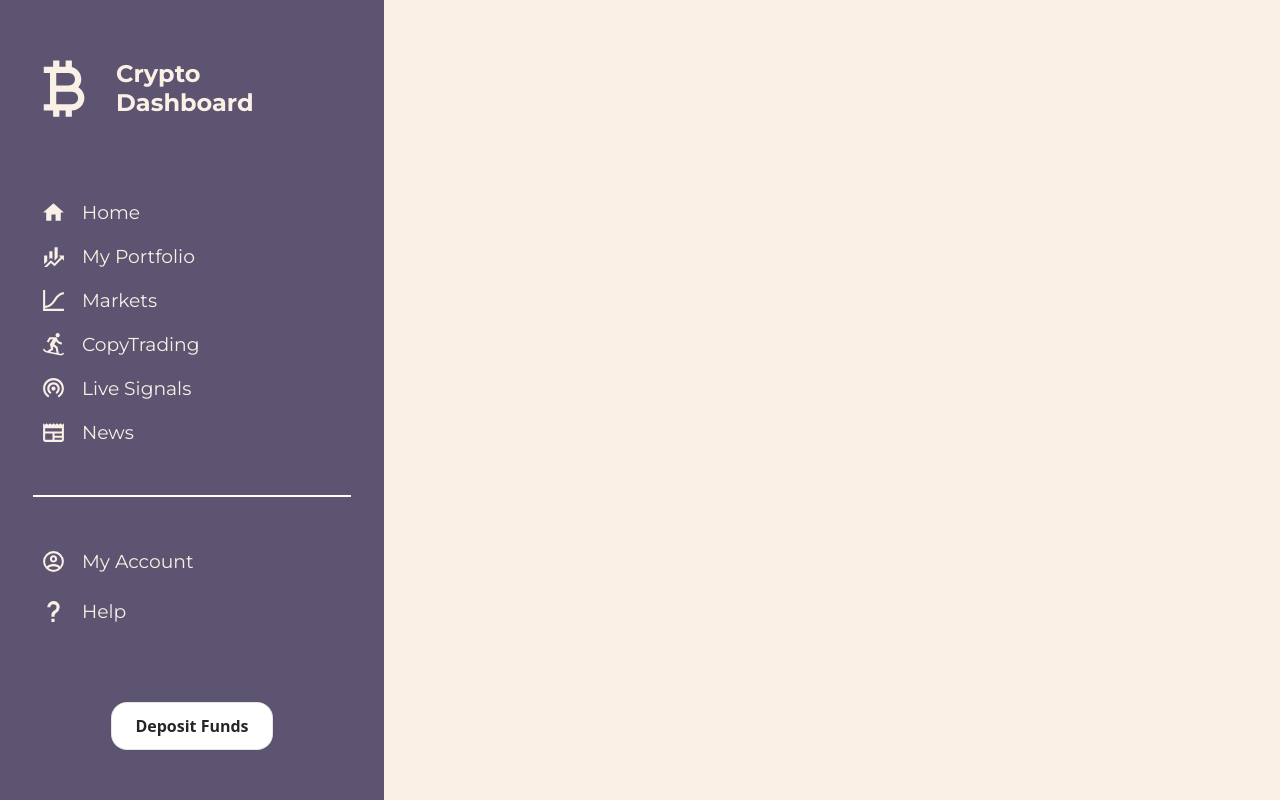
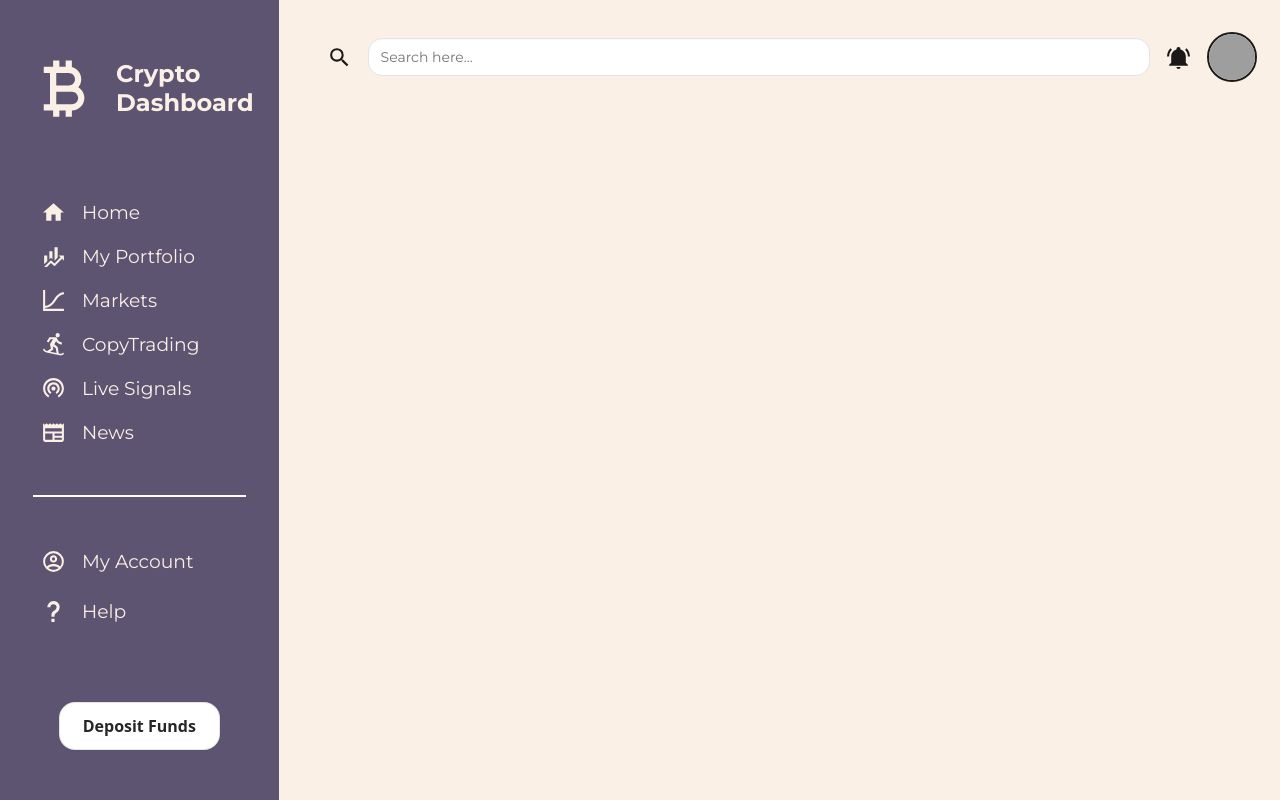
Before and after one commit to crazy-e8/admindashboard, a plain HTML site: page index.html in a window 1280 px wide. Drawn offline with Linux system fonts and the light colour scheme; grey boxes are pictures that could not be loaded; a web font is replaced by a local one.

Commit message:
modified searchbar

```diff
--- a/index.html
+++ b/index.html
@@ -5,6 +5,7 @@
     <meta name="viewport" content="width=device-width, initial-scale=1.0">
     <link rel="stylesheet" href="styles/main.css">
     <link rel="stylesheet" href="styles/nav-style.css">
+    <link rel="stylesheet" href="styles/searchbar.css">
     <title>Admin Dashboard</title>
 </head>
 <body>
@@ -19,37 +20,38 @@
     <div class="nav-links-container">
         <div class="nav-links nav-links-1">
             <div class="nav-link">
-                <svg xmlns="http://www.w3.org/2000/svg" viewBox="0 0 24 24"><title>home</title>
+                <svg class="small-svg" xmlns="http://www.w3.org/2000/svg" viewBox="0 0 24 24"><title>home</title>
                     <path d="M10,20V14H14V20H19V12H22L12,3L2,12H5V20H10Z"/>
                 </svg>
                 <h3>Home</h3>
             </div>
             <div class="nav-link">
-                <svg xmlns="http://www.w3.org/2000/svg" viewBox="0 0 24 24"><title>finance</title>
+                <svg class="small-svg" xmlns="http://www.w3.org/2000/svg" viewBox="0 0 24 24"><title>finance</title>
                     <path d="M6,16.5L3,19.44V11H6M11,14.66L9.43,13.32L8,14.64V7H11M16,13L13,16V3H16M18.81,12.81L17,11H22V16L20.21,14.21L13,21.36L9.53,18.34L5.75,22H3L9.47,15.66L13,18.64"/>
                 </svg>
                 <h3>My Portfolio</h3>
             </div>
             <div class="nav-link">
-                <svg xmlns="http://www.w3.org/2000/svg" viewBox="0 0 24 24"><title>chart-bell-curve-cumulative</title>
+                <svg class="small-svg" xmlns="http://www.w3.org/2000/svg" viewBox="0 0 24 24"><title>
+                    chart-bell-curve-cumulative</title>
                     <path d="M4 19V20H22V22H2V2H4V17C7 17 10 15 12.1 11.4C15.1 6.4 18.4 4 22 4V6C19.2 6 16.5 8.1 13.9 12.5C11.3 16.6 7.7 19 4 19Z"/>
                 </svg>
                 <h3>Markets</h3>
             </div>
             <div class="nav-link">
-                <svg xmlns="http://www.w3.org/2000/svg" viewBox="0 0 24 24"><title>snowboard</title>
+                <svg class="small-svg" xmlns="http://www.w3.org/2000/svg" viewBox="0 0 24 24"><title>snowboard</title>
                     <path d="M21.87 20.37C21.76 20.2 21.62 20.09 21.43 20.06C21.18 20 20.96 20.05 20.78 20.2C20.43 20.5 20.04 20.73 19.58 20.86C19.13 21 18.66 21 18.16 20.9L17.04 20.62L16 14.46L12.74 11.79L14.5 8.94C15.08 9.85 15.85 10.58 16.83 11.14C17.81 11.7 18.88 12 20.03 12V9.97C19.09 9.97 18.26 9.72 17.53 9.22S16.26 8.07 15.92 7.26L15.36 6.05C15.26 5.86 15.08 5.64 14.82 5.39C14.55 5.14 14.19 5 13.72 5H8.07L5.54 9L7.27 10.06L9.14 7H11.5L9 10.95C8.69 11.42 8.6 11.93 8.72 12.5L9.56 15.95L6.06 18.29L5.59 18.19C5.13 18.1 4.7 17.91 4.33 17.61C3.96 17.31 3.68 16.96 3.5 16.56C3.4 16.31 3.23 16.17 3 16.14C2.76 16.08 2.56 16.11 2.39 16.23S2.12 16.5 2.09 16.7C2.06 16.85 2.07 17 2.13 17.17C2.42 17.79 2.83 18.33 3.37 18.78C3.92 19.23 4.55 19.5 5.27 19.64L17.88 22.35C18.6 22.5 19.29 22.5 19.96 22.3C20.63 22.12 21.23 21.79 21.76 21.32C21.88 21.23 21.96 21.11 22 20.95C22 20.73 22 20.54 21.87 20.37M8.77 18.89L11.81 16.89L11.34 13.57L14.19 15.58L14.94 20.2L8.77 18.89M18 3C18 4.11 17.11 5 16 5S14 4.11 14 3 14.9 1 16 1 18 1.9 18 3Z"/>
                 </svg>
                 <h3>CopyTrading</h3>
             </div>
             <div class="nav-link">
-                <svg xmlns="http://www.w3.org/2000/svg" viewBox="0 0 24 24"><title>broadcast</title>
+                <svg class="small-svg" xmlns="http://www.w3.org/2000/svg" viewBox="0 0 24 24"><title>broadcast</title>
                     <path d="M12 10C10.9 10 10 10.9 10 12S10.9 14 12 14 14 13.1 14 12 13.1 10 12 10M18 12C18 8.7 15.3 6 12 6S6 8.7 6 12C6 14.2 7.2 16.1 9 17.2L10 15.5C8.8 14.8 8 13.5 8 12.1C8 9.9 9.8 8.1 12 8.1S16 9.9 16 12.1C16 13.6 15.2 14.9 14 15.5L15 17.2C16.8 16.2 18 14.2 18 12M12 2C6.5 2 2 6.5 2 12C2 15.7 4 18.9 7 20.6L8 18.9C5.6 17.5 4 14.9 4 12C4 7.6 7.6 4 12 4S20 7.6 20 12C20 15 18.4 17.5 16 18.9L17 20.6C20 18.9 22 15.7 22 12C22 6.5 17.5 2 12 2Z"/>
                 </svg>
                 <h3>Live Signals</h3>
             </div>
             <div class="nav-link">
-                <svg xmlns="http://www.w3.org/2000/svg" viewBox="0 0 24 24"><title>newspaper</title>
+                <svg class="small-svg" xmlns="http://www.w3.org/2000/svg" viewBox="0 0 24 24"><title>newspaper</title>
                     <path d="M20,11H4V8H20M20,15H13V13H20M20,19H13V17H20M11,19H4V13H11M20.33,4.67L18.67,3L17,4.67L15.33,3L13.67,4.67L12,3L10.33,4.67L8.67,3L7,4.67L5.33,3L3.67,4.67L2,3V19A2,2 0 0,0 4,21H20A2,2 0 0,0 22,19V3L20.33,4.67Z"/>
                 </svg>
                 <h3>News</h3>
@@ -58,13 +60,14 @@
         <div class="solid-line"></div>
         <div class="nav-links nav-links-2">
             <div class="nav-link">
-                <svg xmlns="http://www.w3.org/2000/svg" viewBox="0 0 24 24"><title>account-circle-outline</title>
+                <svg class="small-svg" xmlns="http://www.w3.org/2000/svg" viewBox="0 0 24 24"><title>
+                    account-circle-outline</title>
                     <path d="M12,2A10,10 0 0,0 2,12A10,10 0 0,0 12,22A10,10 0 0,0 22,12A10,10 0 0,0 12,2M7.07,18.28C7.5,17.38 10.12,16.5 12,16.5C13.88,16.5 16.5,17.38 16.93,18.28C15.57,19.36 13.86,20 12,20C10.14,20 8.43,19.36 7.07,18.28M18.36,16.83C16.93,15.09 13.46,14.5 12,14.5C10.54,14.5 7.07,15.09 5.64,16.83C4.62,15.5 4,13.82 4,12C4,7.59 7.59,4 12,4C16.41,4 20,7.59 20,12C20,13.82 19.38,15.5 18.36,16.83M12,6C10.06,6 8.5,7.56 8.5,9.5C8.5,11.44 10.06,13 12,13C13.94,13 15.5,11.44 15.5,9.5C15.5,7.56 13.94,6 12,6M12,11A1.5,1.5 0 0,1 10.5,9.5A1.5,1.5 0 0,1 12,8A1.5,1.5 0 0,1 13.5,9.5A1.5,1.5 0 0,1 12,11Z"/>
                 </svg>
                 <h3>My Account</h3>
             </div>
             <div class="nav-link">
-                <svg xmlns="http://www.w3.org/2000/svg" viewBox="0 0 24 24"><title>help</title>
+                <svg class="small-svg" xmlns="http://www.w3.org/2000/svg" viewBox="0 0 24 24"><title>help</title>
                     <path d="M10,19H13V22H10V19M12,2C17.35,2.22 19.68,7.62 16.5,11.67C15.67,12.67 14.33,13.33 13.67,14.17C13,15 13,16 13,17H10C10,15.33 10,13.92 10.67,12.92C11.33,11.92 12.67,11.33 13.5,10.67C15.92,8.43 15.32,5.26 12,5A3,3 0 0,0 9,8H6A6,6 0 0,1 12,2Z"/>
                 </svg>
                 <h3>Help</h3>
@@ -75,6 +78,19 @@
 </nav>
 
 <main class="container">
+    <div class="top-section-container">
+        <div class="search-bar-container">
+            <svg class="small-svg" xmlns="http://www.w3.org/2000/svg" viewBox="0 0 24 24"><title>magnify</title>
+                <path d="M9.5,3A6.5,6.5 0 0,1 16,9.5C16,11.11 15.41,12.59 14.44,13.73L14.71,14H15.5L20.5,19L19,20.5L14,15.5V14.71L13.73,14.44C12.59,15.41 11.11,16 9.5,16A6.5,6.5 0 0,1 3,9.5A6.5,6.5 0 0,1 9.5,3M9.5,5C7,5 5,7 5,9.5C5,12 7,14 9.5,14C12,14 14,12 14,9.5C14,7 12,5 9.5,5Z"/>
+            </svg>
+            <input placeholder="Search here..." type="text" name="searchbar-input" id="searchbar-input"/>
+            <svg class="notif-svg small-svg" xmlns="http://www.w3.org/2000/svg" viewBox="0 0 24 24"><title>bell-ring</title>
+                <path d="M21,19V20H3V19L5,17V11C5,7.9 7.03,5.17 10,4.29C10,4.19 10,4.1 10,4A2,2 0 0,1 12,2A2,2 0 0,1 14,4C14,4.1 14,4.19 14,4.29C16.97,5.17 19,7.9 19,11V17L21,19M14,21A2,2 0 0,1 12,23A2,2 0 0,1 10,21M19.75,3.19L18.33,4.61C20.04,6.3 21,8.6 21,11H23C23,8.07 21.84,5.25 19.75,3.19M1,11H3C3,8.6 3.96,6.3 5.67,4.61L4.25,3.19C2.16,5.25 1,8.07 1,11Z"/>
+            </svg>
+
+            <img src="https://pbs.twimg.com/media/FjU2lkcWYAgNG6d.jpg" alt="profile-picture">
+        </div>
+    </div>
 
 </main>
 </body>
--- a/styles/main.css
+++ b/styles/main.css
@@ -17,4 +17,11 @@
 
 body {
     background: var(--primary-bg);
+    display: grid;
+    grid-template-columns: 1fr 4fr;
 }
+
+.small-svg {
+    width: 25px;
+    height: 25px;
+}
--- a/styles/nav-style.css
+++ b/styles/nav-style.css
@@ -1,7 +1,7 @@
 .navbar {
     display: grid;
     gap: 2em;
-    width: clamp(30ch, 25em, 30%);
+    width: 100%;
     padding: 25px;
     min-height: 100vh;
     background: var(--nav-bg);
@@ -55,11 +55,6 @@
 
     padding: .5em;
     border-radius: .5em;
-}
-
-.nav-link svg {
-    width: 25px;
-    height: 25px;
 }
 
 .nav-links {
--- /dev/null
+++ b/styles/searchbar.css
@@ -0,0 +1,48 @@
+.search-bar-container {
+    padding: 2em 3em;
+    width: 100%;
+    display: inline-grid;
+    grid-template-columns: 25px auto 25px 25px;
+    gap: 1em;
+    align-items: center;
+}
+
+#searchbar-input {
+    width: 100%;
+    padding: 8px 12px;
+    font-size: 14px;
+    line-height: 20px;
+    color: #24292e;
+    vertical-align: middle;
+    background-color: #ffffff;
+    background-repeat: no-repeat;
+    background-position: right 8px center;
+    border: 1px solid #e1e4e8;
+    border-radius: 1em;
+    outline: none;
+    box-shadow: rgba(225, 228, 232, 0.2) 0 1px 0 0 inset;
+}
+
+#searchbar-input:focus{
+    border-color: #0366d6;
+    outline: none;
+    box-shadow: rgba(3, 102, 214, 0.3) 0 0 0 3px;
+}
+
+.search-bar-container svg {
+    width: min-content;
+    fill: var(--text-black);
+    cursor: pointer;
+}
+
+.search-bar-container img {
+    width: 50px;
+    height: 50px;
+    border-radius: 50%;
+    border: 2px solid var(--text-black);
+    cursor: pointer;
+}
+
+.notif-svg:hover {
+    fill: rgba(0, 0, 0, 0.77);
+}
```
Also changed, not shown: styles/top-section.css (added).
